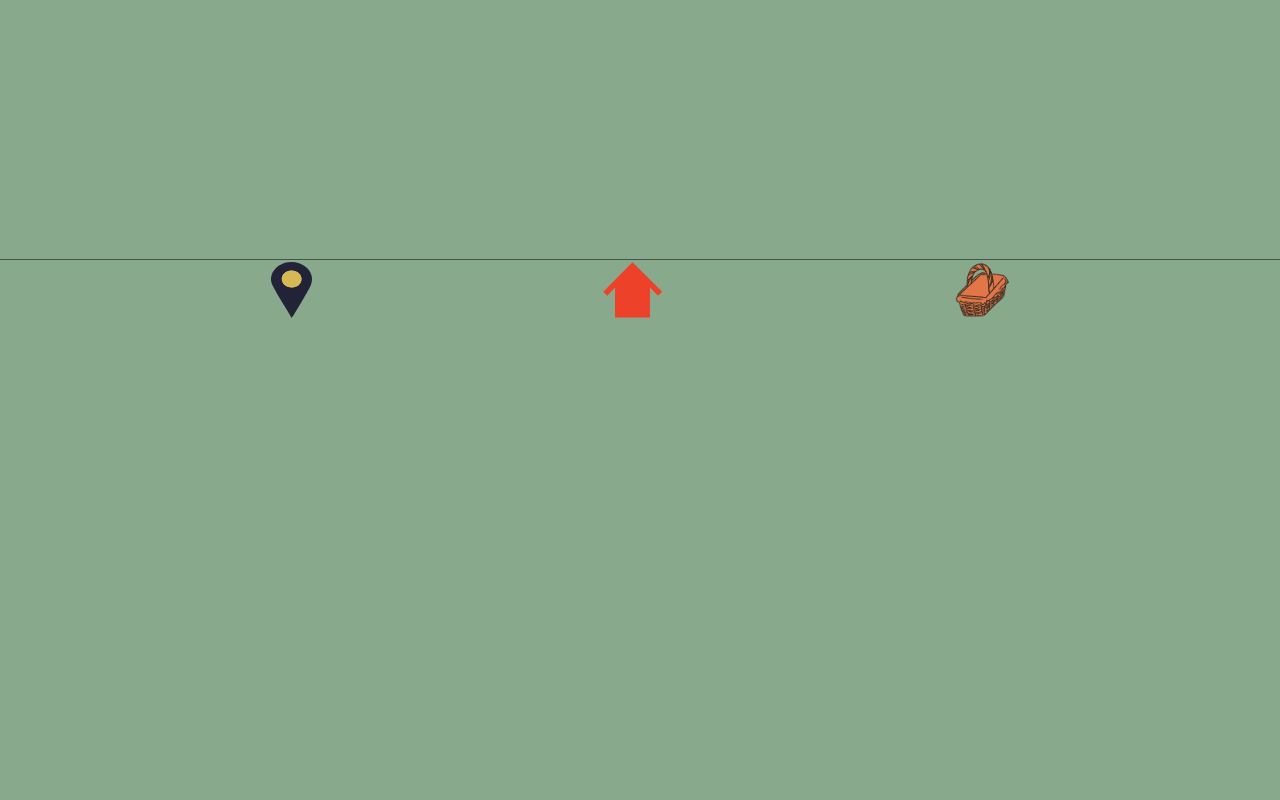
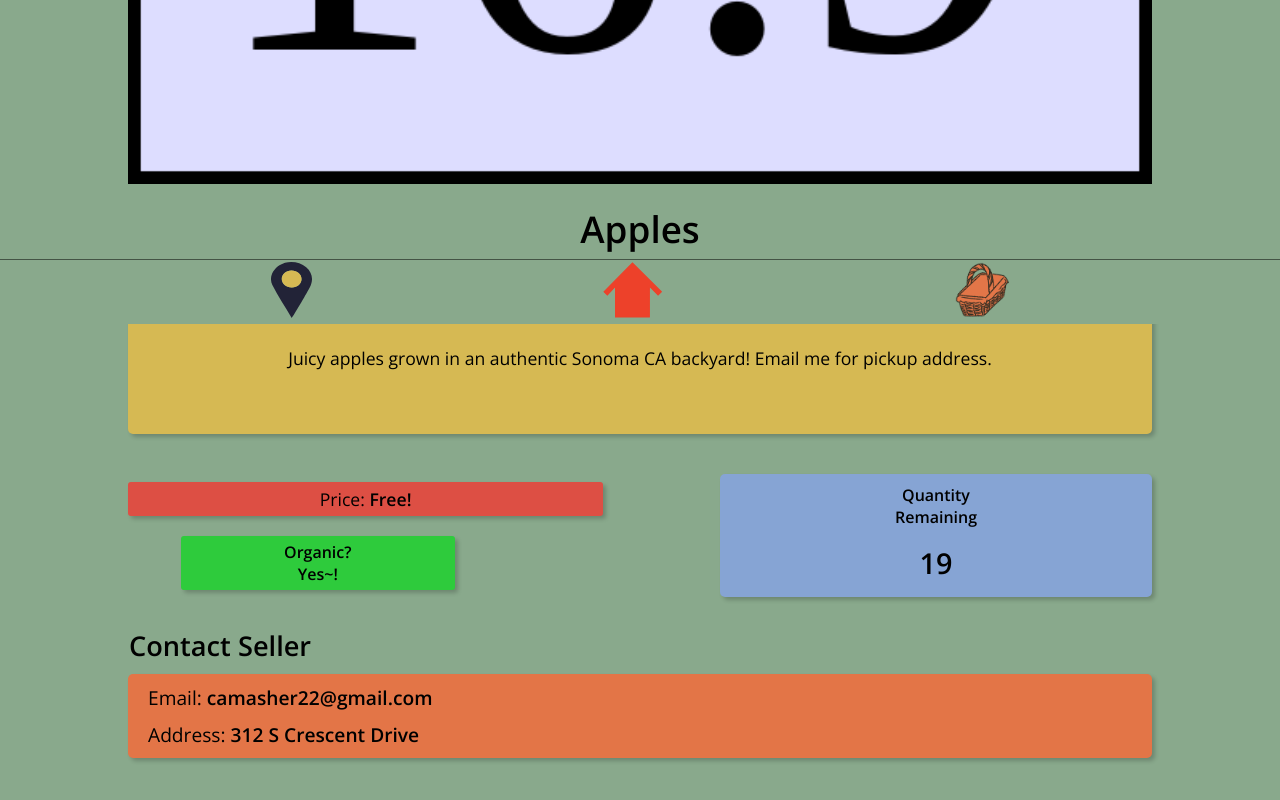
Before and after one commit to The-Squares/fruitbasket-client, a React (Create React App) app: page /offers/1 in a window 1280 px wide. Shown: the part 476-1276 px from the top of the page. Before the commit the page ends 800 px from the top, so only its background shows below. Built offline with nearby package versions, Linux system fonts and the light colour scheme; sample sign-in values are in the browser's storage.

Commit message:
offer page

```diff
--- /dev/null
+++ b/src/Components/OfferContent.css
@@ -0,0 +1,133 @@
+.OfferContent {
+  margin-top: calc(8vh + 20px);
+  display: flex;
+  justify-content: center;
+  align-items: center;
+  flex-direction: column;
+  gap: 20px;
+  text-align: center;
+}
+
+.OfferContent img {
+  width: 80vw;
+}
+
+.fruitType {
+  font-weight: 600;
+  font-size: 2.3rem;
+}
+
+.offerDescrip {
+  font-size: 1.1rem;
+  width: 80%;
+  padding: 5%;
+  margin-top: 8px;
+  background-color: var(--yellow-color);
+  border-radius: 5px;
+}
+
+.offerDescrip {
+  width: 70%;
+}
+
+.offerWrap {
+  display: flex;
+  justify-content: center;
+  align-items: center;
+  gap: 5vw;
+  margin-top: 20px;
+  width: 80%;
+}
+
+.priceWrap {
+  flex: 55;
+  display: flex;
+  flex-direction: column;
+  justify-content: flex-start;
+  align-items: flex-start;
+  gap: 20px;
+}
+
+.offerPrice {
+  background-color: var(--red-color);
+  width: 90%;
+  border-radius: 3px;
+  padding-top: 5px;
+  padding-bottom: 5px;
+  font-size: 1.1rem;
+}
+
+.offerPrice span {
+  font-weight: 600;
+}
+
+.offerOrganic {
+  width: 50%;
+  margin-left: 10%;
+  border-radius: 3px;
+  font-weight: 600;
+  padding: 5px;
+  display: flex;
+  justify-content: center;
+  align-items: center;
+  flex-direction: column;
+  background-color: var(--lightgreen-color);
+}
+
+.offerRemaining {
+  flex: 45;
+  background-color: var(--blue-color);
+  border-radius: 5px;
+  display: flex;
+  justify-content: center;
+  align-items: center;
+  flex-direction: column;
+  font-weight: 600;
+  padding-top: 10px;
+  padding-bottom: 10px;
+}
+
+.offerRemaining .remaining {
+  font-size: 1.8rem;
+  font-weight: 600;
+  margin-top: 15px;
+  margin-bottom: 5px;
+}
+
+.sellerInfo {
+  width: 80%;
+  margin-top: 10px;
+}
+
+.sellerHead {
+  text-align: left;
+  margin-bottom: 10px;
+  font-size: 1.7rem;
+  font-weight: 600;
+  margin-left: 1px;
+}
+
+.sellerMore {
+  background-color: var(--orange-color);
+  border-radius: 5px;
+  padding: 10px;
+  text-align: left;
+  font-size: 1.2rem;
+  word-break: break-word;
+}
+
+.sellerAddress {
+  margin-top: 10px;
+}
+
+.sellerMore p {
+  margin-left: 10px;
+}
+
+.sellerMore span {
+  font-weight: 600;
+}
+
+.OfferContent > :last-child {
+  margin-bottom: calc(25px + 8vh);
+}
--- /dev/null
+++ b/src/Components/OfferContent.js
@@ -0,0 +1,49 @@
+import React from "react";
+import "./OfferContent.css";
+import Apple from "Media/aspectratio.png";
+
+function OfferContent() {
+  return (
+    <div className="OfferContent">
+      <img src={Apple} alt="" />
+      <p className="fruitType">Apples</p>
+      <div className="offerDescrip dropshadow">
+        Juicy apples grown in an authentic Sonoma CA backyard! Email me for
+        pickup address.
+      </div>
+      <div className="offerWrap">
+        <div className="priceWrap">
+          <div className="offerPrice dropshadow">
+            <p>
+              Price: <span>Free!</span>
+            </p>
+          </div>
+          <div className="offerOrganic dropshadow">
+            <p>Organic?</p>
+            <p>Yes~!</p>
+          </div>
+        </div>
+        <div className="offerRemaining dropshadow">
+          <p className="remainHead">
+            Quantity <br />
+            Remaining
+          </p>
+          <p className="remaining">19</p>
+        </div>
+      </div>
+      <div className="sellerInfo">
+        <p className="sellerHead">Contact Seller</p>
+        <div className="sellerMore dropshadow">
+          <p className="sellerEmail">
+            Email: <span>camasher22@gmail.com</span>
+          </p>
+          <p className="sellerAddress">
+            Address: <span>312 S Crescent Drive</span>
+          </p>
+        </div>
+      </div>
+    </div>
+  );
+}
+
+export default OfferContent;
--- a/src/Screens/Offer/Offer.js
+++ b/src/Screens/Offer/Offer.js
@@ -2,6 +2,7 @@ import React from "react";
 import "./Offer.css";
 import TopBar from "Components/TopBar";
 import { useParams } from "react-router-dom";
+import OfferContent from "Components/OfferContent";
 
 function Offer({ history }) {
   // @ts-ignore
@@ -9,10 +10,8 @@ function Offer({ history }) {
 
   return (
     <div className="Offer">
-      <TopBar page="Offer" />
-      <div className="offerDetails">
-        <p>{offerid}</p>
-      </div>
+      <TopBar page="Offer"></TopBar>
+      <OfferContent></OfferContent>
     </div>
   );
 }
--- a/src/index.css
+++ b/src/index.css
@@ -4,6 +4,8 @@
   --blue-color: #86a4d4;
   --red-color: #dd4f44;
   --gray-color: #c4c4c4;
+  --yellow-color: #d6b953;
+  --lightgreen-color: #2ecb3c;
 }
 
 body {
@@ -18,3 +20,9 @@ body p {
   margin: 0;
   padding: 0;
 }
+
+.dropshadow {
+  box-shadow: 3px 3px 4px rgba(0, 0, 0, 0.2);
+  -webkit-box-shadow: 3px 3px 4px rgba(0, 0, 0, 0.2);
+  -moz-box-shadow: 3px 3px 4px rgba(0, 0, 0, 0.2);
+}
```
Also changed, not shown: src/Media/aspectratio.png (added).
